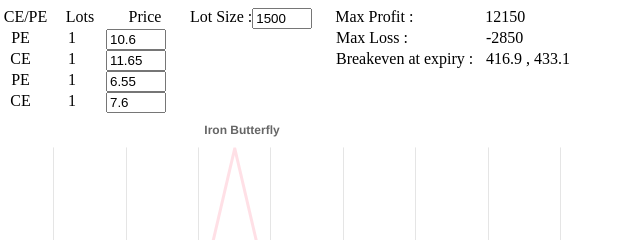
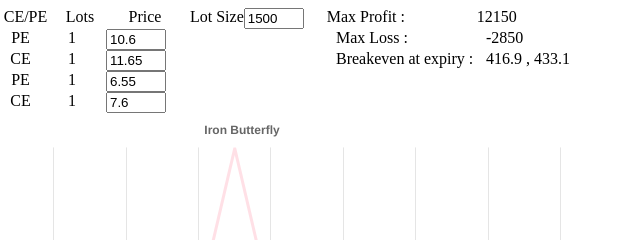
Before and after one commit to yipengtan123/yipengtan123.github.io, a plain HTML site: page test.html in a window 1280 px wide. Shown: the top 240 px of the page, 150-790 px from the left. Drawn offline with nearby package versions, Linux system fonts and the light colour scheme.

Commit message:
Update test.html

```diff
--- a/test.html
+++ b/test.html
@@ -14,7 +14,7 @@
                 <span style="width:45px;float:left;margin-left: 30px;text-align:center">CE/PE</span>
                 <span style="width:40px;float:left;margin-left: 12px;text-align:center">Lots</span>
                 <span style="width:60px;float:left;margin-left: 15px;text-align:center">Price</span>
-                <span style="float:left;margin-left: 15px;">Lot Size :</span>
+                <span style="float:left;margin-left: 15px;">Lot Size </span>
                 <input id="LotSize" type="number" style="width:60px;float:left;" value="1500" onchange="getData()" />
                 <span style="float:left;margin-left: 23px;width:150px;">Max Profit :</span>
                 <span id="MaxProfit" style="float:left;"></span>
```
